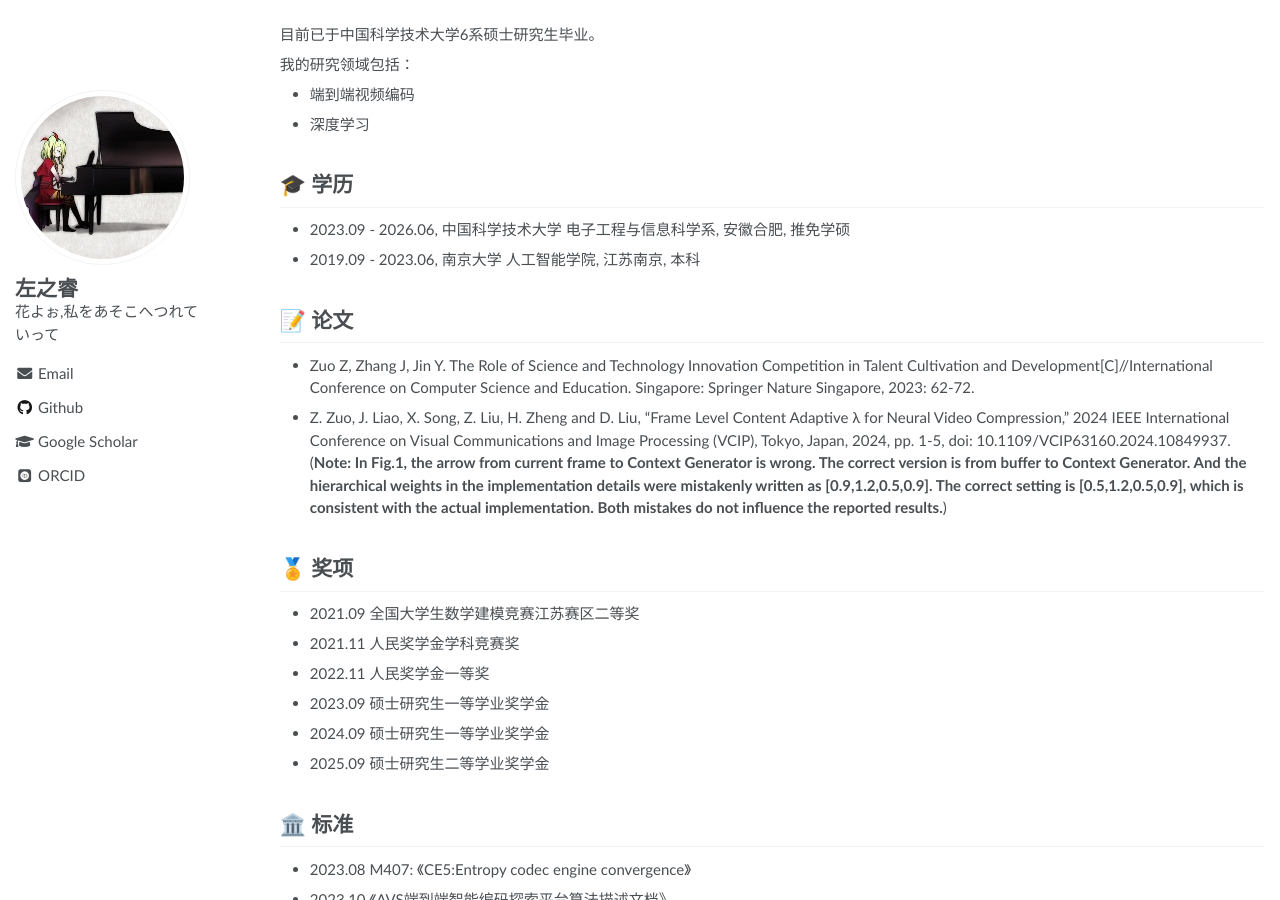
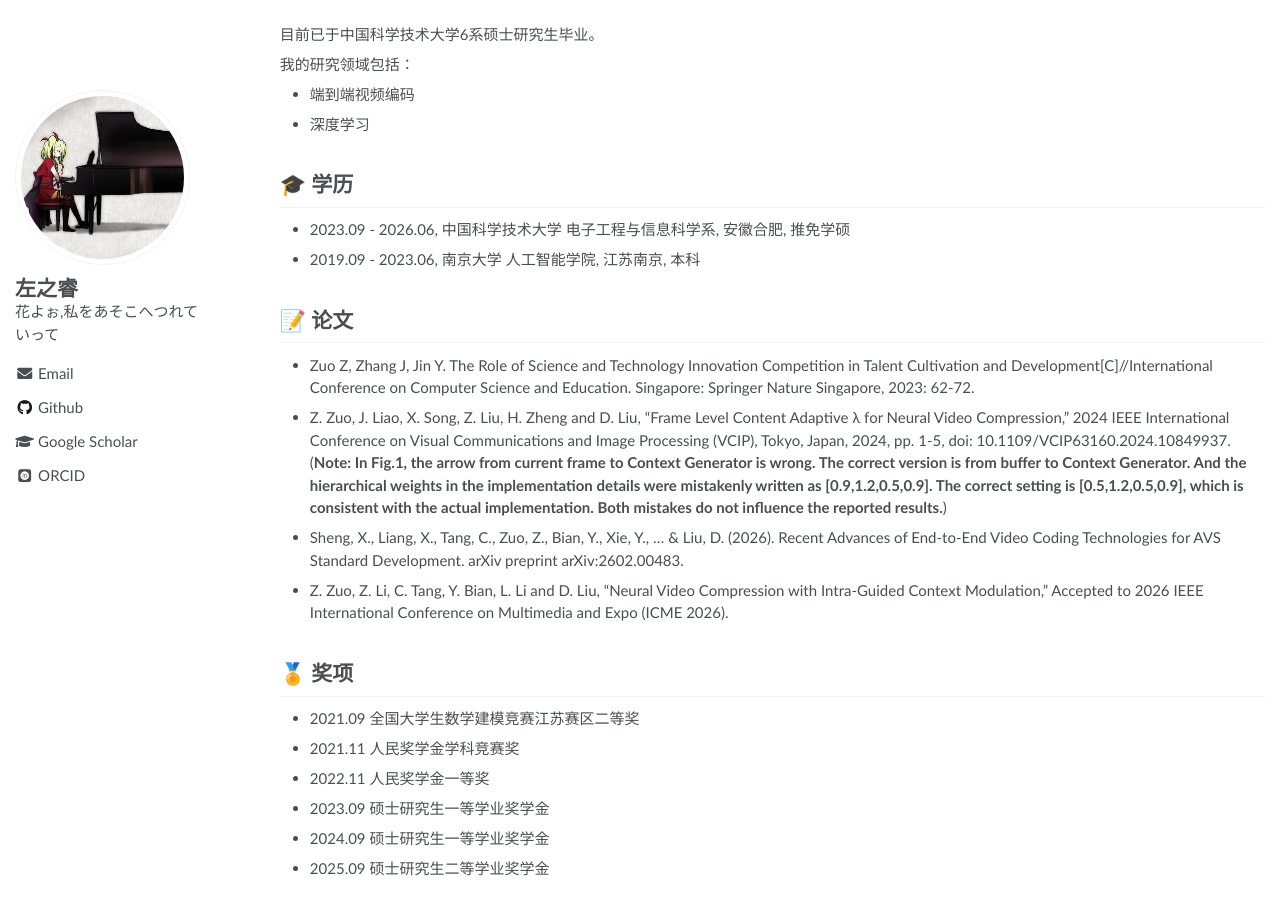
Before and after one commit to DeathPolca/DeathPolca.github.io, a Jekyll site: the page built from _pages/about.md, in a window 1280 px wide and 900 px high. Built offline with Jekyll 4.4.1, drawn with Linux system fonts in a browser that asks for light colours; some web fonts are replaced.

Commit message:
Update about.md

```diff
--- a/_pages/about.md
+++ b/_pages/about.md
@@ -38,6 +38,8 @@ redirect_from:
 # 📝 论文
 -	Zuo Z, Zhang J, Jin Y. The Role of Science and Technology Innovation Competition in Talent Cultivation and Development[C]//International Conference on Computer Science and Education. Singapore: Springer Nature Singapore, 2023: 62-72.
 - Z. Zuo, J. Liao, X. Song, Z. Liu, H. Zheng and D. Liu, "Frame Level Content Adaptive λ for Neural Video Compression," 2024 IEEE International Conference on Visual Communications and Image Processing (VCIP), Tokyo, Japan, 2024, pp. 1-5, doi: 10.1109/VCIP63160.2024.10849937. (**Note: In Fig.1, the arrow from current frame to Context Generator is wrong. The correct version is from buffer to Context Generator. And the hierarchical weights in the implementation details were mistakenly written as [0.9,1.2,0.5,0.9]. The correct setting is [0.5,1.2,0.5,0.9], which is consistent with the actual implementation. Both mistakes do not influence the reported results.**)
+- Sheng, X., Liang, X., Tang, C., Zuo, Z., Bian, Y., Xie, Y., ... & Liu, D. (2026). Recent Advances of End-to-End Video Coding Technologies for AVS Standard Development. arXiv preprint arXiv:2602.00483.
+- Z. Zuo, Z. Li, C. Tang, Y. Bian, L. Li and D. Liu, "Neural Video Compression with Intra-Guided Context Modulation," Accepted to 2026 IEEE International Conference on Multimedia and Expo (ICME 2026).
 
 
 <span class='anchor' id='-ryjx'></span>
```
